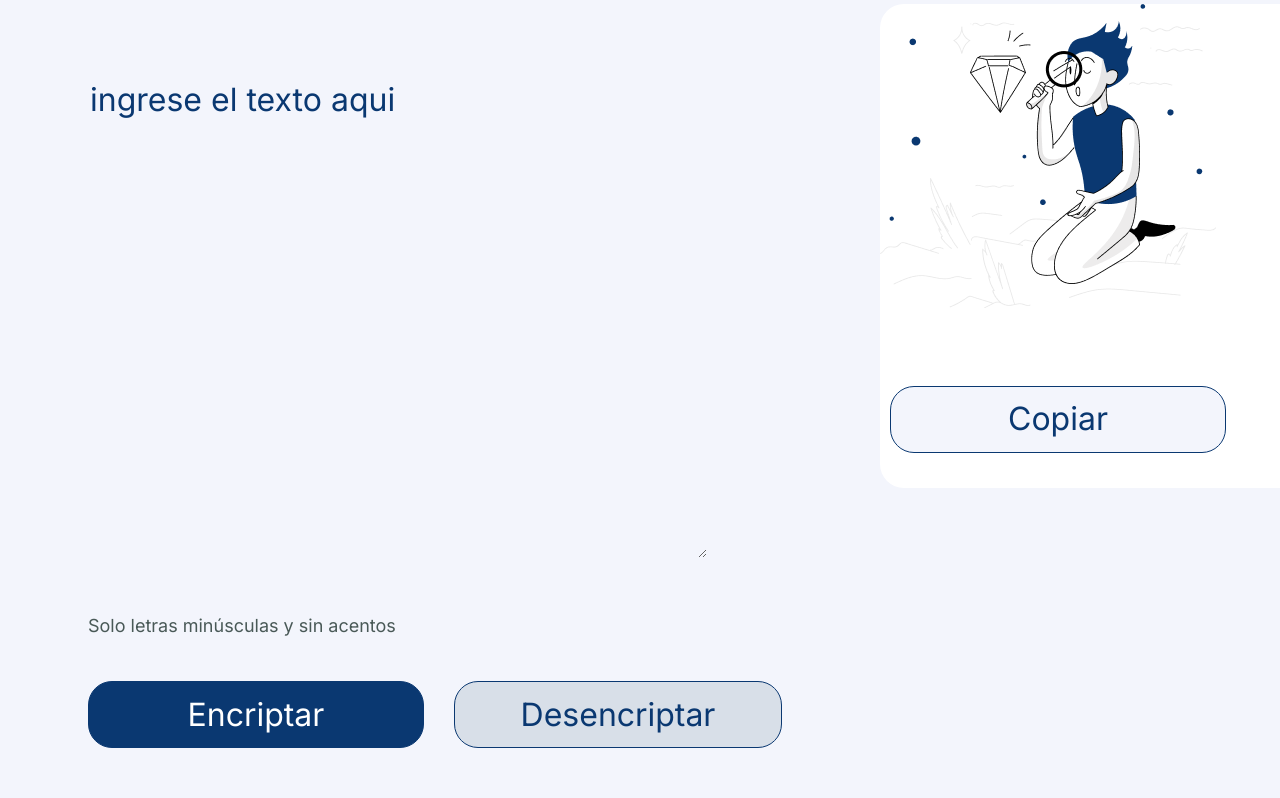
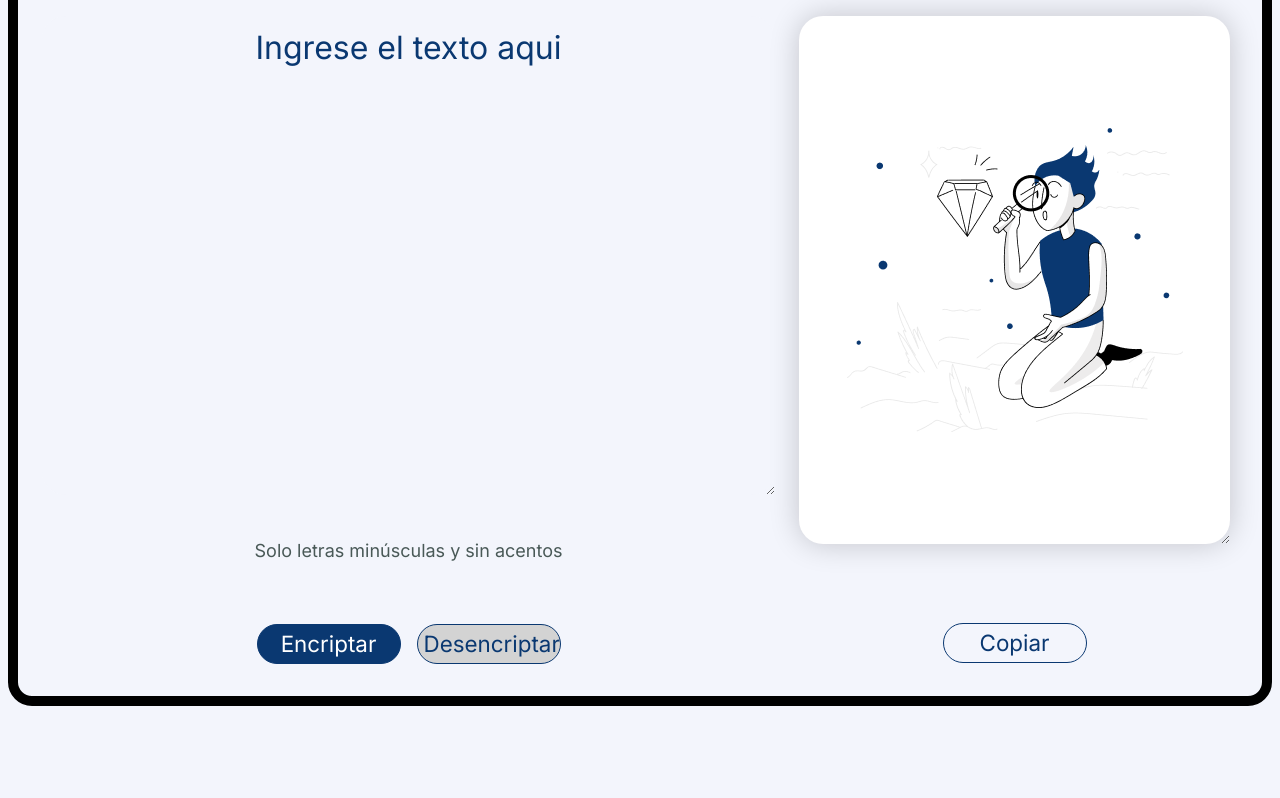
Before and after one commit to SantyOsorio92/encriptadortexto, a plain HTML site: page index.html in a window 1280 px wide. Shown: the part 103-901 px from the top of the page. After the commit the page ends 817 px from the top, so only its background shows below. Drawn offline with Linux system fonts and the light colour scheme.

Commit message:
Estilos y responsive ajustado

```diff
--- a/estilos.css
+++ b/estilos.css
@@ -1,5 +1,11 @@
+:root{
+    --blue: #0A3871;
+    --background: #F3F5FC;
+    --border: #2d1580;
+}
+
 *{
-    background:#F3F5FC;
+    background:var(--background);
     font-family:'Inter';
     font-weight: 400;
     font-size: 32px;
@@ -7,42 +13,66 @@
 }
 
 .logo{
-    padding-top: 15px;
-    margin-left: 15px;
-    width: 10%;
+    padding: 1vh 0 0 0;
 }
 
 main{
     display: flex;
-    margin-bottom: 50px;
-    margin-left: 80px;
+    padding: 2vh;
+    border: 10px solid black;
+    border-radius: 24px;
+    height: 85vh;
+
+
 }
 
 .text-area{
-    border:none;
-    color: #0A3871;
-    margin-top: 90px;
-    text-transform: lowercase;
+    border: none;
+    padding: 1vh;
+    color: var(--blue);
+    justify-content: center;
+    width: 100%;
+    height: 80%;
+    border-radius: 24px;
+    text-align: center;
+
+
 }
 
     ::placeholder{
-        color: #0A3871;
+        color: var(--blue);
     }
 
         .text-area:focus{
             outline:none;
         }
+
+section{
+    padding: 2vh;
+    display: flex;
+    flex-direction: column;
+    align-items: center;
+
+}
+
+.entradaMensaje{
+    width: 100%;
+}
+
+.salidaMensaje{
+    gap: 50px;
+}
 .mensaje{
     background: white;
     background-image: url("img/noinfo.png");
     background-repeat: no-repeat;
+    background-position: center;
     border: none;
     border-radius: 24px;
-    color: #0A3871;
-    margin-left: 98px;
-    margin-top: 20px;
-    padding-left: 20px;
-    position: fixed;
+    color: var(--blue);
+    padding: 1vh;
+    height: 80%;
+    box-shadow: 0 0 30px rgba(0,0,0,0.2);
 }
     .mensaje:focus{
         outline: none;
@@ -51,42 +81,73 @@ main{
 .botones{
     display: flex;
     margin-top: 18px;
+    gap: 2vh;
 }
 
 .btn-desencriptar{
-    background: #D8DFE8;
-    border: 1px solid #0A3871;
+    background: lightgray;
+    border: 1px solid var(--blue);
     border-radius: 24px;
-    color: #0A3871;
+    color: var(--blue);
     cursor: pointer;
-    height: 67px;
-    margin-left: 30px;
-    width: 328px;
+    height: 5vh;
+    width: 18vh;
+    font-size: 0.7rem;
 }
 
 .btn-encriptar{
-    background-color: #0A3871;
-    border: 1px solid #0A3871;
+    background-color: var(--blue);
+    border: 1px solid var(--blue);
     border-radius: 24px;
     color: white;
     cursor: pointer;
-    height: 67px;
-    width: 336px;
+    height: 5vh;
+    width: 18vh;
+    font-size: 0.7rem;
 }
 
+
 .btn-copiar{
-    border: 1px solid #0A3871;
+    border: 1px solid var(--blue);
     border-radius: 24px;
-    color: #0A3871;
+    color: var(--blue);
     cursor: pointer;
-    height: 67px;
-    margin-left: 108px;
-    margin-top: 402px;
-    position: absolute;
-    width: 336px;
+    height: 5vh;
+    width: 18vh;
+    font-size: 0.7rem;
+    margin-top: 20%;
 }
 
 .informacion{
     color: #495957;
     font-size: 18px;
 }
+
+@media (max-width: 1100px) {
+    main{
+        flex-direction: column;
+        height: auto;
+    }
+
+    .entradaMensaje{
+        width: auto;
+    }
+    .mensaje{
+        background-image: none;
+        width: 90%;
+        height: 15vh;
+        }
+    salidaMensaje{
+        height: auto;
+    }
+}
+
+@media (max-width: 600px) {
+    .botones{
+        flex-direction: column;
+        width: 25vh;
+    }
+    .btn-encriptar, .btn-desencriptar, .btn-copiar{
+        width: auto;
+    }
+}
--- a/index.html
+++ b/index.html
@@ -14,7 +14,7 @@
         <img class="logo" src="img/Logo.png" alt="Logo de alura">
     </header>
     <main>
-        <section>
+        <section class="entradaMensaje">
             <textarea class="text-area" cols="30" rows="10" placeholder="Ingrese el texto aqui"></textarea>
             <div>
                 <h6 class="informacion">
@@ -26,8 +26,9 @@
                 <button class="btn-desencriptar" onclick="btnDesencriptar()" >Desencriptar</button>
             </div>
         </section>
-        <section>
+        <section class="salidaMensaje">
             <textarea class="mensaje" cols="20" rows="10"></textarea>
+
             <div>
                 <button id="copy" class="btn-copiar" onclick="btnCopiar()">
                     Copiar
```
